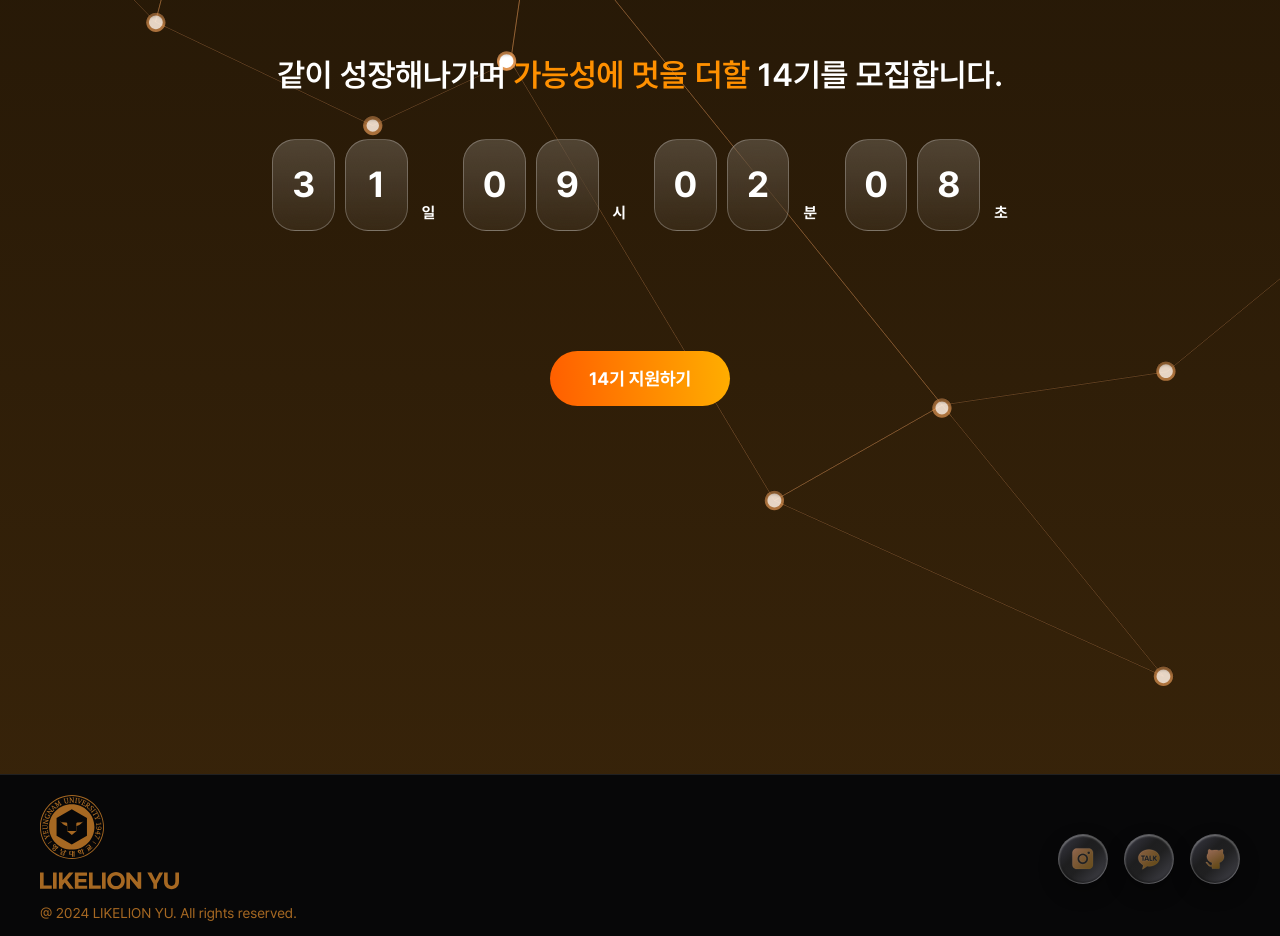
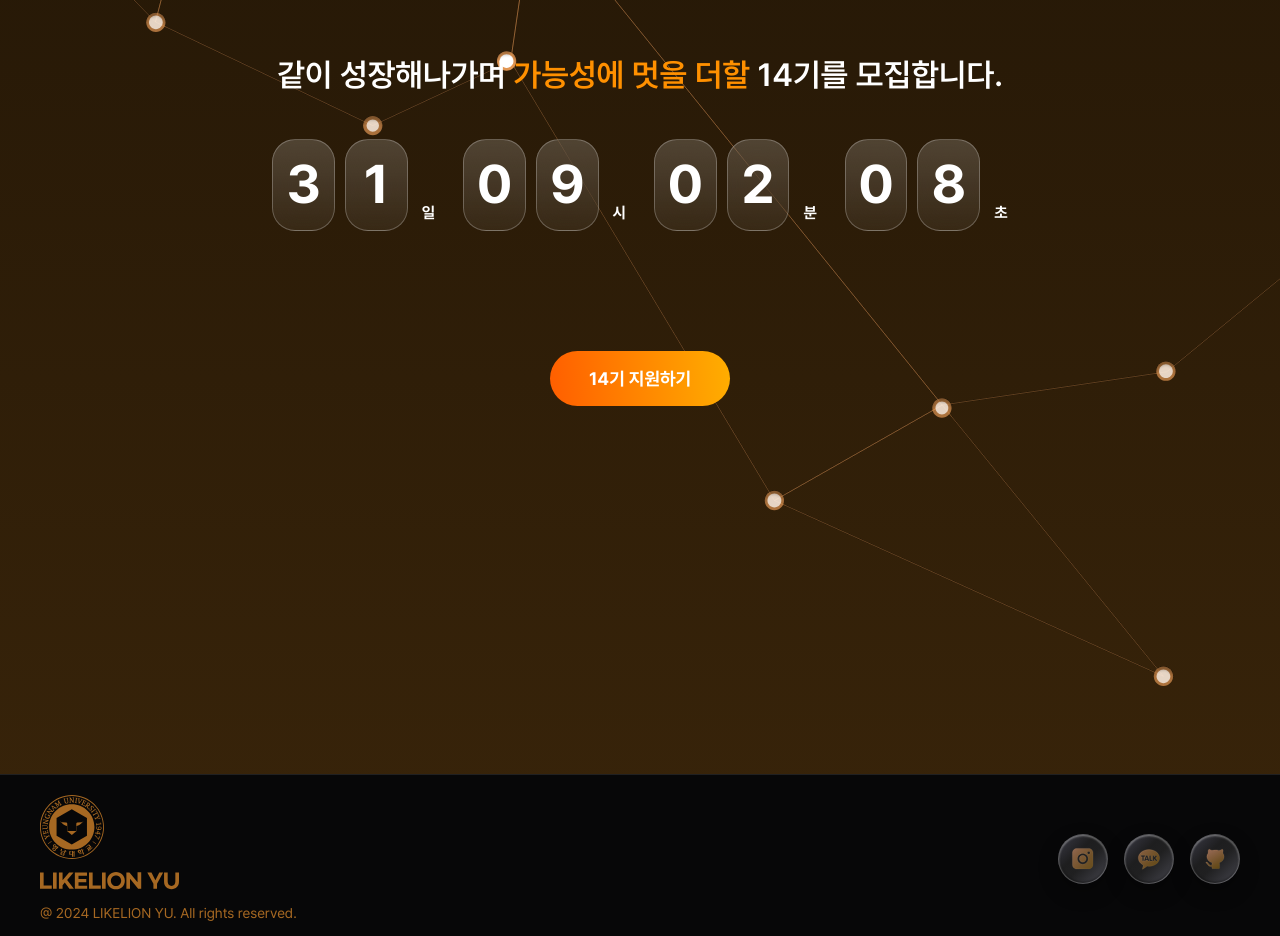
Before and after one commit to chominseo0723/yu-likelion-14th-homepage, a React (Vite) app: page /qanda in a window 1280 px wide. Shown: the part 2040-2976 px from the top of the page. Built offline with nearby package versions, Linux system fonts and the light colour scheme; a web font is replaced by a local one.

Commit message:
feat : 숫자 크기 조정

```diff
--- a/src/components/Q&A/Time.jsx
+++ b/src/components/Q&A/Time.jsx
@@ -52,7 +52,7 @@ const Time = () => {
         </p>
 
         {/* 카운트다운 */}
-        <div className="flex text-[54px]items-center gap-[28px] mb-30">
+        <div className="flex items-center gap-[28px] mb-30">
           <TimeUnit value={timeLeft.days} label="일" />
           <TimeUnit value={timeLeft.hours} label="시" />
           <TimeUnit value={timeLeft.minutes} label="분" />
@@ -105,7 +105,7 @@ backdrop-blur-xl
 border border-[rgba(255,255,255,0.25)]
               flex items-center justify-center
               text-white
-              text-[36px]
+              text-[54px]
               font-bold
             "
           >
```
